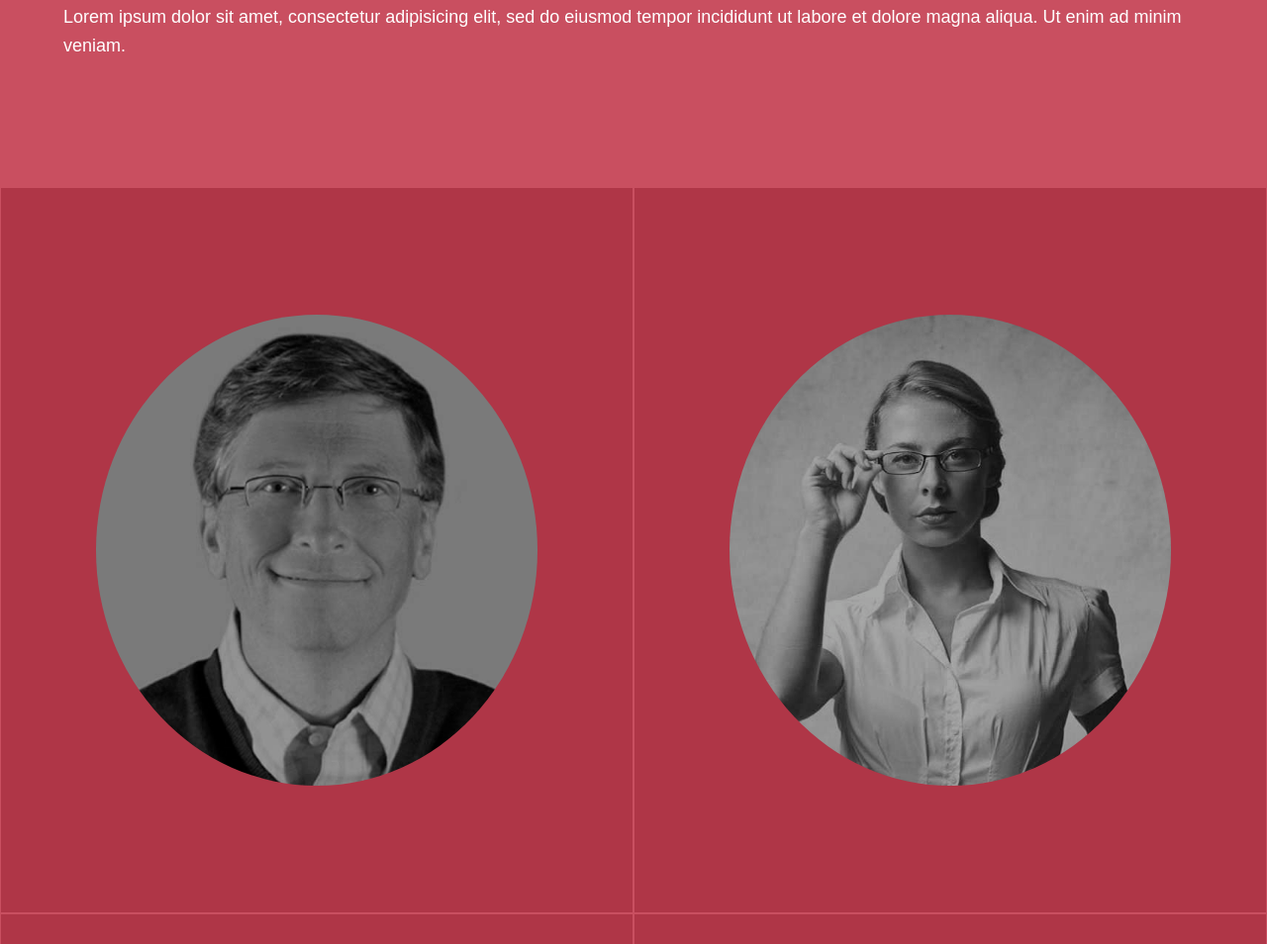
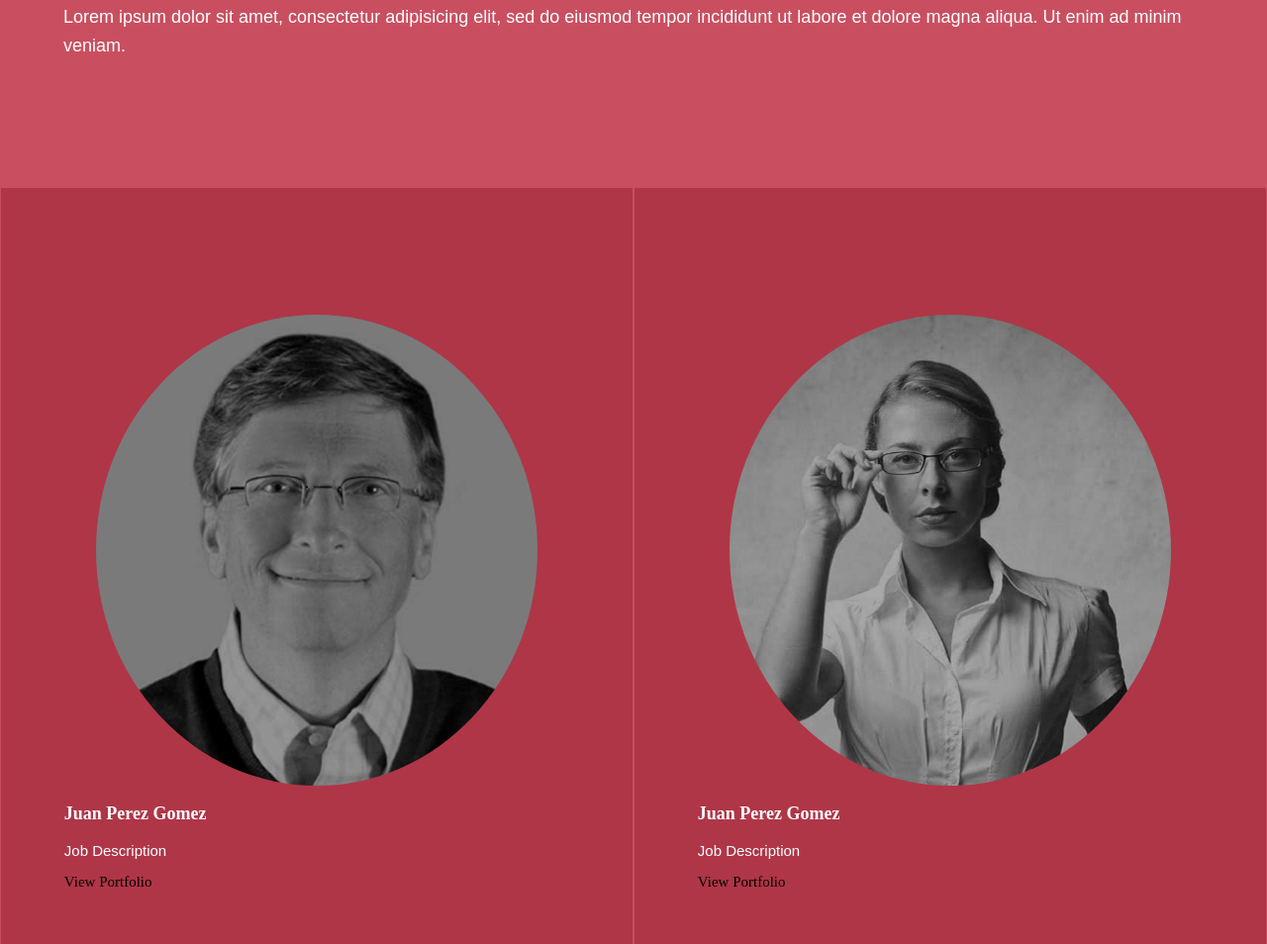
Before and after one commit to creditos-game/creditos-game.github.io, a website: page index.html in a window 1280 px wide. Shown: the part 861-1815 px from the top of the page at 99% size. Drawn offline with nearby package versions, Linux system fonts and the light colour scheme; a web font is replaced by a local one.

Commit message:
hover para mostrar información de la sección team

```diff
--- a/index.html
+++ b/index.html
@@ -70,7 +70,7 @@
                     <img src="img/team-members/team-member1.jpg"/>
 
                     <div class="team-member-information">
-                        <h3>Web Development Team Member</h3>
+                        <h3>Juan Perez Gomez</h3>
 
                         <p>Job Description</p>
 
@@ -82,7 +82,7 @@
                     <img src="img/team-members/team-member5.jpg"/>
 
                     <div class="team-member-information">
-                        <h3>Web Development Team Member</h3>
+                        <h3>Juan Perez Gomez</h3>
 
                         <p>Job Description</p>
 
@@ -94,7 +94,7 @@
                     <img src="img/team-members/team-member3.jpg"/>
 
                     <div class="team-member-information">
-                        <h3>Web Development Team Member</h3>
+                        <h3>Juan Perez Gomez</h3>
 
                         <p>Job Description</p>
 
@@ -106,7 +106,7 @@
                     <img src="img/team-members/team-member2.jpg"/>
 
                     <div class="team-member-information">
-                        <h3>Web Development Team Member</h3>
+                        <h3>Juan Perez Gomez</h3>
 
                         <p>Job Description</p>
 
@@ -129,7 +129,7 @@
                     <img src="img/team-members/team-member1.jpg"/>
 
                     <div class="team-member-information">
-                        <h3>Post-Production Team Member</h3>
+                        <h3>Juan Perez Gomez</h3>
 
                         <p>Job Description</p>
 
@@ -141,7 +141,7 @@
                     <img src="img/team-members/team-member5.jpg"/>
 
                     <div class="team-member-information">
-                        <h3>Post-Production Team Member</h3>
+                        <h3>Juan Perez Gomez</h3>
 
                         <p>Job Description</p>
 
@@ -153,7 +153,7 @@
                     <img src="img/team-members/team-member3.jpg"/>
 
                     <div class="team-member-information">
-                        <h3>Post-Production Team Member</h3>
+                        <h3>Juan Perez Gomez</h3>
 
                         <p>Job Description</p>
 
@@ -165,7 +165,7 @@
                     <img src="img/team-members/team-member2.jpg"/>
 
                     <div class="team-member-information">
-                        <h3>Post-Production Team Member</h3>
+                        <h3>Juan Perez Gomez</h3>
 
                         <p>Job Description</p>
 
@@ -188,7 +188,7 @@
                     <img src="img/team-members/team-member1.jpg"/>
 
                     <div class="team-member-information">
-                        <h3>Animation Team Member</h3>
+                        <h3>Juan Perez Gomez</h3>
 
                         <p>Job Description</p>
 
@@ -200,7 +200,7 @@
                     <img src="img/team-members/team-member5.jpg"/>
 
                     <div class="team-member-information">
-                        <h3>Animation Team Member</h3>
+                        <h3>Juan Perez Gomez</h3>
 
                         <p>Job Description</p>
 
@@ -212,7 +212,7 @@
                     <img src="img/team-members/team-member3.jpg"/>
 
                     <div class="team-member-information">
-                        <h3>Animation Team Member</h3>
+                        <h3>Juan Perez Gomez</h3>
 
                         <p>Job Description</p>
 
@@ -224,7 +224,7 @@
                     <img src="img/team-members/team-member2.jpg"/>
 
                     <div class="team-member-information">
-                        <h3>Animation Team Member</h3>
+                        <h3>Juan Perez Gomez</h3>
 
                         <p>Job Description</p>
 
@@ -248,7 +248,7 @@
                     <img src="img/team-members/team-member1.jpg"/>
 
                     <div class="team-member-information">
-                        <h3>Administration Team Member</h3>
+                        <h3>Juan Perez Gomez</h3>
 
                         <p>Job Description</p>
 
@@ -260,7 +260,7 @@
                     <img src="img/team-members/team-member5.jpg"/>
 
                     <div class="team-member-information">
-                        <h3>Administration Team Member</h3>
+                        <h3>Juan Perez Gomez</h3>
 
                         <p>Job Description</p>
 
@@ -272,7 +272,7 @@
                     <img src="img/team-members/team-member3.jpg"/>
 
                     <div class="team-member-information">
-                        <h3>Administration Team Member</h3>
+                        <h3>Juan Perez Gomez</h3>
 
                         <p>Job Description</p>
 
@@ -284,7 +284,7 @@
                     <img src="img/team-members/team-member2.jpg"/>
 
                     <div class="team-member-information">
-                        <h3>Administration Team Member</h3>
+                        <h3>Juan Perez Gomez</h3>
 
                         <p>Job Description</p>
 
@@ -308,7 +308,7 @@
                     <img src="img/team-members/team-member1.jpg"/>
 
                     <div class="team-member-information">
-                        <h3>Collaboration Team Member</h3>
+                        <h3>Juan Perez Gomez</h3>
 
                         <p>Job Description</p>
 
@@ -320,7 +320,7 @@
                     <img src="img/team-members/team-member5.jpg"/>
 
                     <div class="team-member-information">
-                        <h3>Collaboration Team Member</h3>
+                        <h3>Juan Perez Gomez</h3>
 
                         <p>Job Description</p>
 
@@ -332,7 +332,7 @@
                     <img src="img/team-members/team-member3.jpg"/>
 
                     <div class="team-member-information">
-                        <h3>Collaboration Team Member</h3>
+                        <h3>Juan Perez Gomez</h3>
 
                         <p>Job Description</p>
 
@@ -344,7 +344,7 @@
                     <img src="img/team-members/team-member2.jpg"/>
 
                     <div class="team-member-information">
-                        <h3>Collaboration Team Member</h3>
+                        <h3>Juan Perez Gomez</h3>
 
                         <p>Job Description</p>
 
@@ -366,7 +366,7 @@
                     <img src="img/team-members/team-member1.jpg"/>
 
                     <div class="team-member-information">
-                        <h3>Fair Play Labs Team Member</h3>
+                        <h3>Juan Perez Gomez</h3>
 
                         <p>Job Description</p>
 
@@ -378,7 +378,7 @@
                     <img src="img/team-members/team-member5.jpg"/>
 
                     <div class="team-member-information">
-                        <h3>Fair Play Labs Team Member</h3>
+                        <h3>Juan Perez Gomez</h3>
 
                         <p>Job Description</p>
 
@@ -390,7 +390,7 @@
                     <img src="img/team-members/team-member3.jpg"/>
 
                     <div class="team-member-information">
-                        <h3>Fair Play Labs Team Member</h3>
+                        <h3>Juan Perez Gomez</h3>
 
                         <p>Job Description</p>
 
@@ -402,7 +402,7 @@
                     <img src="img/team-members/team-member2.jpg"/>
 
                     <div class="team-member-information">
-                        <h3>Fair Play Labs Team Member</h3>
+                        <h3>Juan Perez Gomez</h3>
 
                         <p>Job Description</p>
 
--- a/sass/partials/modules/_team.scss
+++ b/sass/partials/modules/_team.scss
@@ -48,6 +48,7 @@
     box-sizing: border-box;
     padding: 10% 0;
     width: 50%;
+    z-index: 1;
 
     img{
         border-radius: 50%;
@@ -56,8 +57,13 @@
         width: 70%;
     }
 
+    // &:hover .team-member-information {
+    //     visibility: visible;
+    //     z-index: 2;
+    // }
+
     .team-member-information {
-        display: none;
+        // visibility: hidden;
 
         h3 {
             @include font-size(18);
```
Also changed, not shown: css/styles.css.
